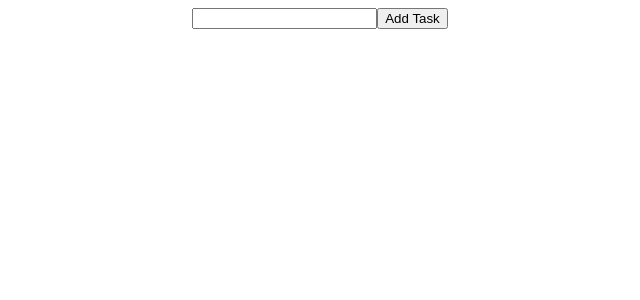
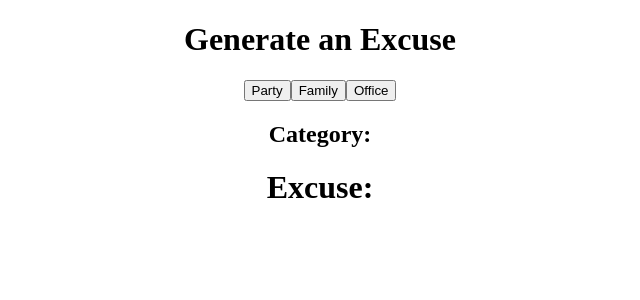
Before and after one commit to LuisHBeck/React__, a React (Vite) app: page / in a window 1280 px wide. Shown: the top 300 px of the page, without its empty margins (320-960 px from the left). Built offline with nearby package versions, Linux system fonts and the light colour scheme.

Commit message:
feat: api fetching

```diff
--- a/package.json
+++ b/package.json
@@ -10,6 +10,7 @@
     "preview": "vite preview"
   },
   "dependencies": {
+    "axios": "^1.5.0",
     "react": "^18.2.0",
     "react-dom": "^18.2.0"
   },
--- a/src/App.jsx
+++ b/src/App.jsx
@@ -1,61 +1,43 @@
 import './App.css'
-import { useState } from 'react';
-import { Task } from './components/Task';
+import { useState, useEffect} from 'react';
+import Axios from 'axios';
+import { Excuse } from './components/Excuse';
 
 function App() {
 
-  const [todoList, setTodoList] = useState([]);
-  const [task, setTask] = useState('');
-  // const [fineshed, setFineshed] = useState(false)
+    const [excuse, setExcuse] = useState({});
 
-  const getNewTask = (event) => {
-    setTask(event.target.value);
-  }
+    const fetchExcuse = async (excuseType) => {
+        try {
+            const response = await Axios.get(`https://excuser-three.vercel.app/v1/excuse/${excuseType}/`);
+            setExcuse(response.data[0]);
+        }catch (err) {
+            console.log(err)
+        }
+    }
 
-  const addNewTask = () => {
-    const newTask = {
-      id: todoList.length + 1,
-      taskName: task,
-      isFinished: false
-    }
-    setTodoList([...todoList, newTask]);
-  }
+    return (
+        <div className="App">
+            <h1> Generate an Excuse </h1>
 
-  const removeTask = (id) => {
-    setTodoList(todoList.filter((task) => {
-      return task.id !== id;
-    }))
-  }
+            <button onClick={() => {
+                fetchExcuse('party');
+            }}> Party </button>
 
-  const finishTask = (id) => {
-    setTodoList(
-      todoList.map((task) => {
-        return task.id === id ? { ...task, isFinished:true } : task
-      })
+            <button onClick={() => {
+                fetchExcuse('family')
+            }}> Family </button>
+
+            <button onClick={() => {
+                fetchExcuse('office')
+            }}> Office </button>
+
+            <Excuse
+                category={excuse?.category}
+                excuse={excuse?.excuse}
+            />
+        </div>
     )
-  }
-
-  console.log(todoList)
-
-  return (
-    <div className="App">
-      <div className='task'>
-        <input type="text" onChange={ getNewTask }/>
-        <button onClick={ addNewTask }> Add Task </button>
-      </div>
-
-      { todoList.map((task) => {
-        return (
-          <Task
-            name={task.taskName}
-            id={task.id}
-            isFinished={task.isFinished}
-            delete={removeTask}
-            finish={finishTask}/>
-        )
-      }) }
-    </div>
-  )
 }
 
-export default App
+export default App;
--- /dev/null
+++ b/src/components/Excuse.jsx
@@ -0,0 +1,8 @@
+export const Excuse = (props) => {
+    return (
+        <div>
+            <h2> Category: { props.category } </h2>
+            <h1> Excuse: { props.excuse } </h1>
+        </div>
+    )
+}
```
Also changed, not shown: src/App1.jsx (added, +48 -0 lines), src/components/Person.jsx (added, +9 -0 lines), 1 other file (tests, documents, lock files or other folders).
